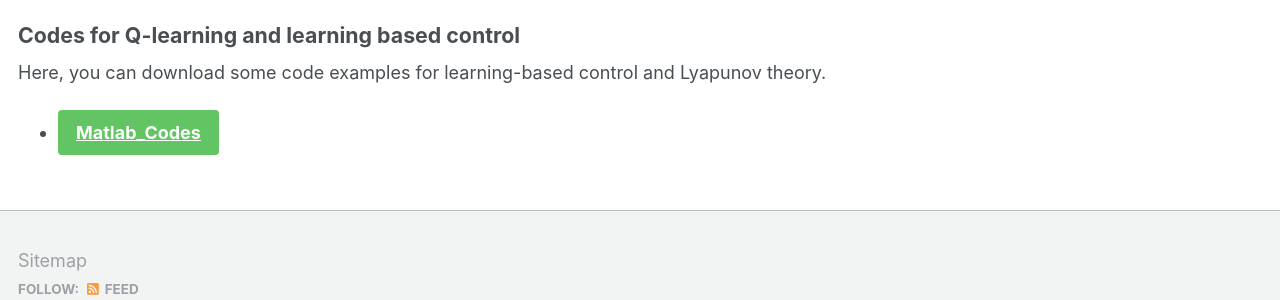
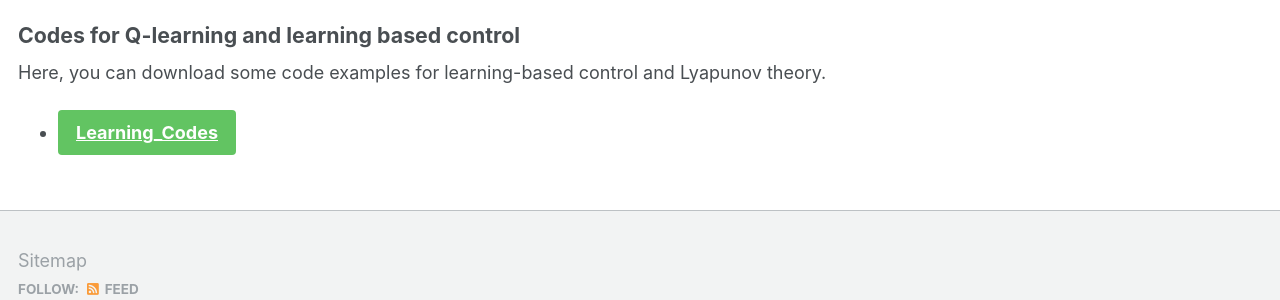
Before and after one commit to Farshad-Rahimi/FarshadRahimi, a Jekyll site: the page built from _teaching/2015-spring-teaching-2.md, in a window 1280 px wide. Shown: the part 534-834 px from the top of the page. Built offline with Jekyll 4.4.1, drawn with Linux system fonts in a browser that asks for light colours.

Commit message:
Update 2015-spring-teaching-2.md

```diff
--- a/_teaching/2015-spring-teaching-2.md
+++ b/_teaching/2015-spring-teaching-2.md
@@ -27,4 +27,4 @@ After that, you can run the attached codes.
 #### Codes for Q-learning and learning based control
 
 Here, you can download some code examples for learning-based control and Lyapunov theory.
-- [Matlab_Codes](https://farshad-rahimi.github.io/FarshadRahimi/files/learningCodes.rar){: .btn .btn--success .btn--large}
+- [Learning_Codes](https://farshad-rahimi.github.io/FarshadRahimi/files/learningCodes.rar){: .btn .btn--success .btn--large}
```
